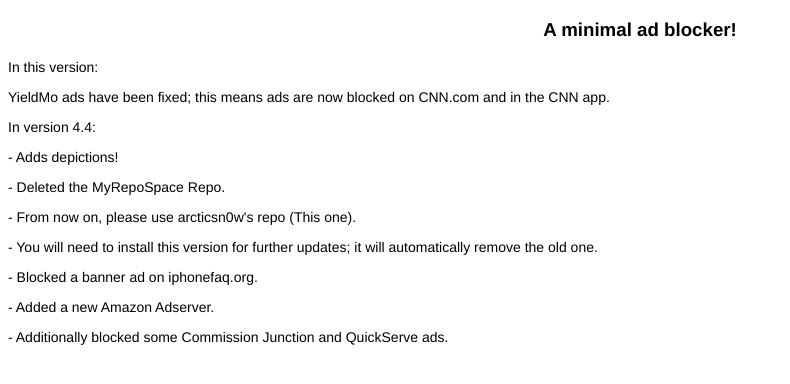
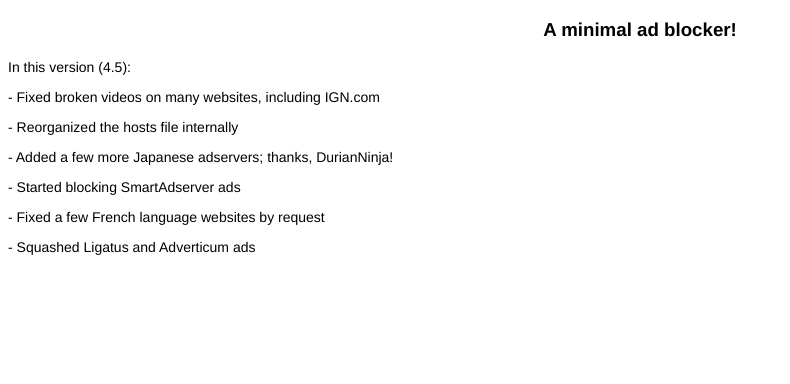
Before and after one commit to arcetera/repodepictions, a plain HTML site: page minimalhostsblocker.html in a window 1280 px wide. Shown: the whole page, without its empty margins (0-790 px from the left). Drawn offline with Linux system fonts and the light colour scheme.

Commit message:
Update depiction for MHB 4.5
UPDATES WOOHOO

```diff
--- a/minimalhostsblocker.html
+++ b/minimalhostsblocker.html
@@ -1,7 +1,6 @@
 <!DOCTYPE html PUBLIC "-//W3C//DTD XHTML 1.0 Transitional//EN" "http://www.w3.org/TR/xhtml1/DTD/xhtml1-transitional.dtd">
 <html xmlns="http://www.w3.org/1999/xhtml">
 <head>
-<!-- HTML Codes by Quackit.com -->
 <title>
 Title appears in the browser's title bar...</title>
 <meta name="keywords" content="Separate keywords or phrases with a comma (example: html code generator, generate html, ...)">
@@ -14,24 +13,12 @@ p {text-align:justified;font-family:Helvetica;font-size:14px;font-style:normal;f
 </head>
 <body>
 <h3>A minimal ad blocker!</h3>
-<p>In this version:</p>
-
-<p>YieldMo ads have been fixed; this means ads are now blocked on CNN.com and in the CNN app.</p>
-
-<p>In version 4.4:</p>
-
-<p>- Adds depictions!</p>
-
-<p>- Deleted the MyRepoSpace Repo.</p>
-
-<p>- From now on, please use arcticsn0w's repo (This one).</p>
-
-<p>- You will need to install this version for further updates; it will automatically remove the old one.</p>
-
-<p>- Blocked a banner ad on iphonefaq.org.</p>
-
-<p>- Added a new Amazon Adserver.</p>
-
-<p>- Additionally blocked some Commission Junction and QuickServe ads.</p>
+<p>In this version (4.5):</p>
+<p>- Fixed broken videos on many websites, including IGN.com</p>
+<p>- Reorganized the hosts file internally</p>
+<p>- Added a few more Japanese adservers; thanks, DurianNinja!</p>
+<p>- Started blocking SmartAdserver ads</p>
+<p>- Fixed a few French language websites by request</p>
+<p>- Squashed Ligatus and Adverticum ads</p>
 </body>
 </html>
```
